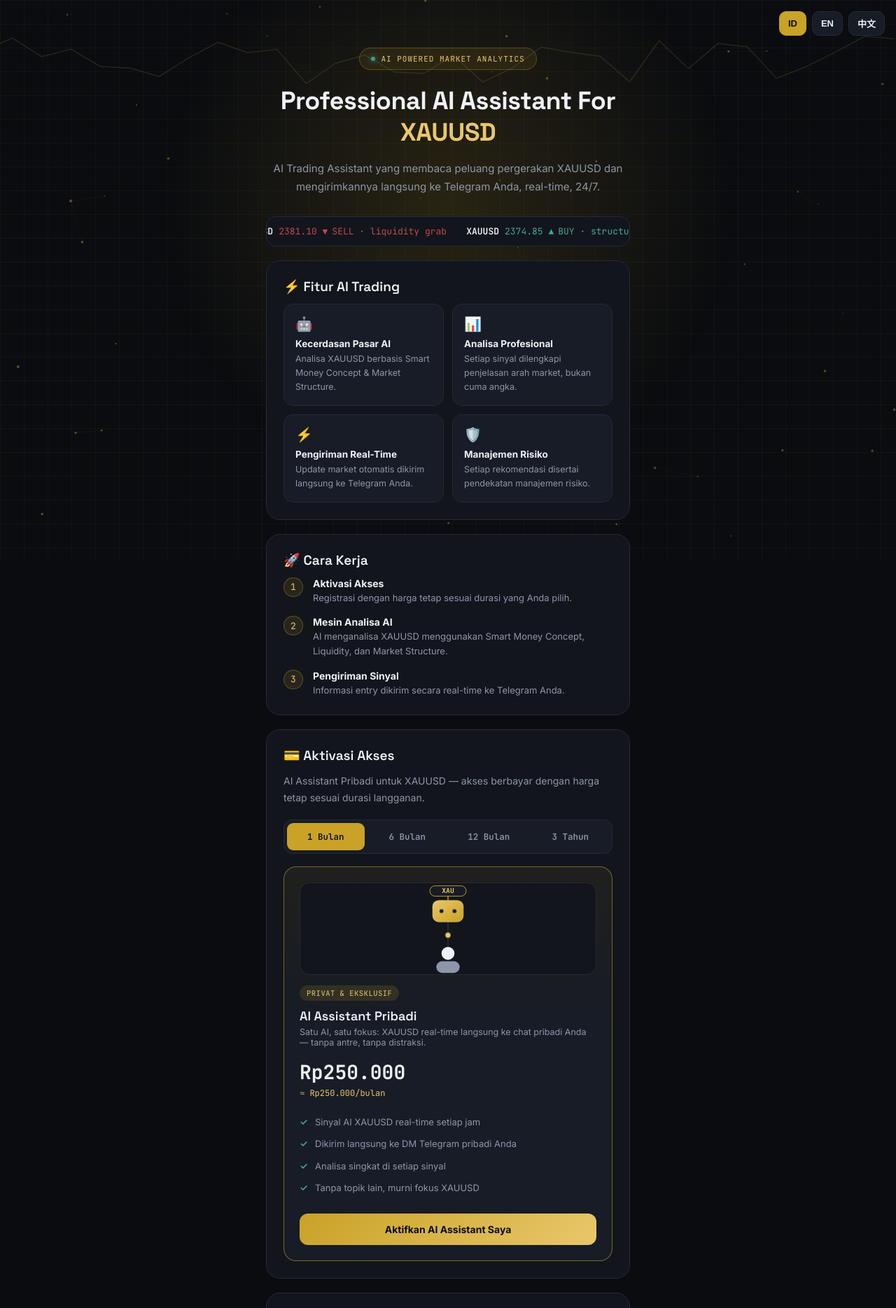
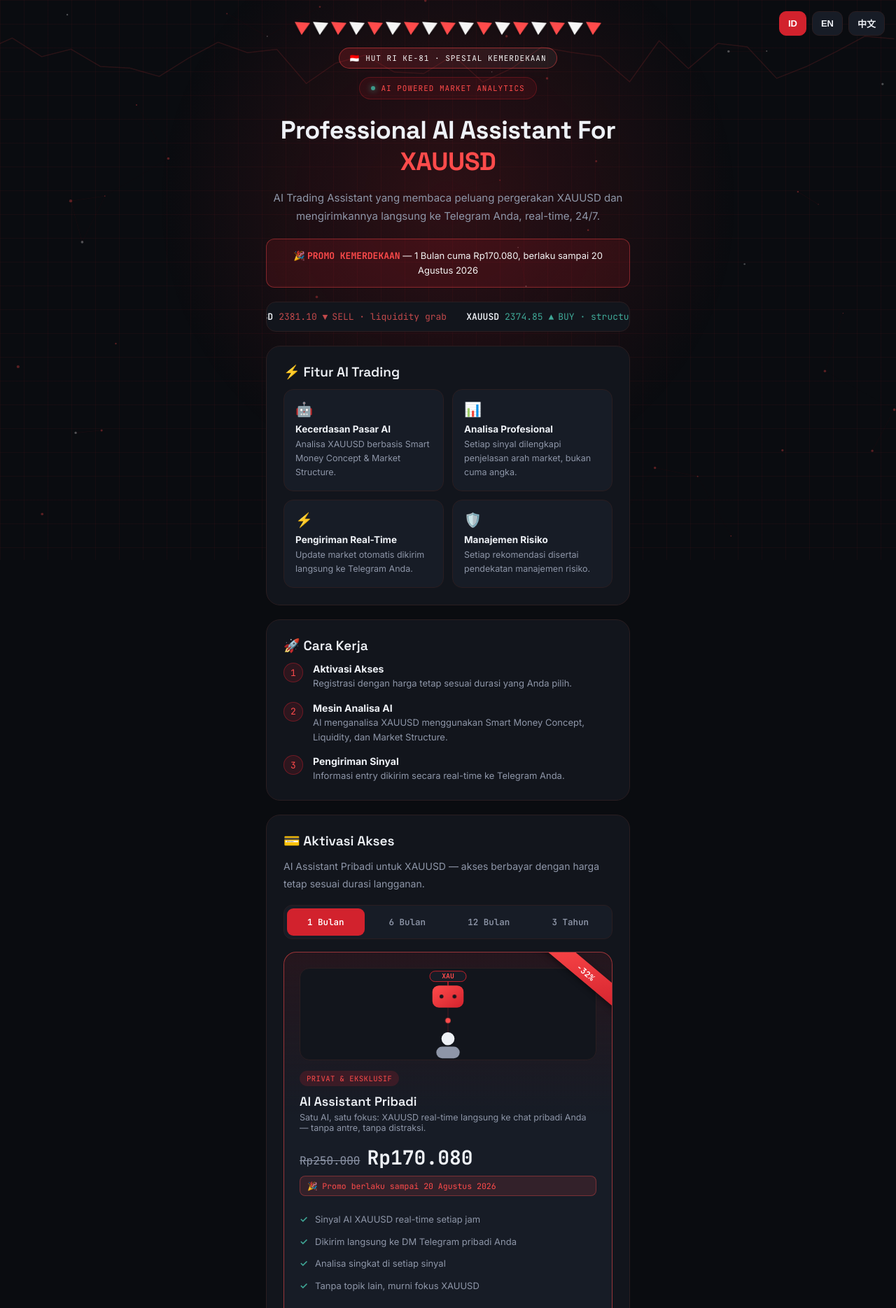
Before and after one commit to yuriandiarma15-lang/signalAIXAU, a website: page public/index.html in a window 1280 px wide. Shown: the top 1869 px of the page at 70% size. Drawn offline with Linux system fonts and the light colour scheme.

Commit message:
Update index.html

```diff
--- a/public/index.html
+++ b/public/index.html
@@ -3,7 +3,7 @@
 <head>
 <meta charset="UTF-8">
 <meta name="viewport" content="width=device-width, initial-scale=1.0">
-<title>XAU AI Intelligence | Professional Trading System</title>
+<title>XAU AI Intelligence | Promo Kemerdekaan RI ke-81</title>
 
 <!-- Google Analytics -->
 <script async src="https://www.googletagmanager.com/gtag/js?id=G-DCVKX2J5CM"></script>
@@ -22,9 +22,10 @@
     --bg:#0a0c10;
     --surface:#12151c;
     --surface-2:#171c26;
-    --border:#242a37;
-    --gold:#c9a227;
-    --gold-bright:#e9c76a;
+    --border:#2a1e21;
+    --gold:#D2222D;
+    --gold-bright:#FF4B4B;
+    --putih:#F5F5F5;
     --text:#eef1f6;
     --text-muted:#8e96a8;
     --buy:#3fa796;
@@ -52,8 +53,8 @@
     inset:0;
     z-index:-2;
     background-image:
-      linear-gradient(rgba(201,162,39,.05) 1px, transparent 1px),
-      linear-gradient(90deg, rgba(201,162,39,.05) 1px, transparent 1px);
+      linear-gradient(rgba(210,34,45,.06) 1px, transparent 1px),
+      linear-gradient(90deg, rgba(210,34,45,.06) 1px, transparent 1px);
     background-size:34px 34px;
   }
   body::after{
@@ -64,7 +65,7 @@
     width:900px;
     height:900px;
     transform:translateX(-50%);
-    background:radial-gradient(circle, rgba(201,162,39,.16), transparent 65%);
+    background:radial-gradient(circle, rgba(210,34,45,.18), transparent 65%);
     z-index:-1;
     pointer-events:none;
   }
@@ -89,8 +90,8 @@
     font-weight:600;
     font-size:13px;
   }
-  .lang button:hover{ background:var(--gold); color:#0a0c10; border-color:var(--gold); }
-  .lang button.active{ background:var(--gold); color:#0a0c10; border-color:var(--gold); }
+  .lang button:hover{ background:var(--gold); color:#fff; border-color:var(--gold); }
+  .lang button.active{ background:var(--gold); color:#fff; border-color:var(--gold); }
 
   #bgCanvas{
     position:fixed;
@@ -105,7 +106,43 @@
     padding:24px 20px 40px;
   }
 
-  .hero{ text-align:center; padding-top:44px; }
+  /* ===== Bunting (bendera segitiga merah-putih) ===== */
+  .bunting{
+    display:flex;
+    justify-content:center;
+    padding-top:8px;
+  }
+  .pennant{
+    width:0; height:0;
+    border-left:11px solid transparent;
+    border-right:11px solid transparent;
+    border-top:18px solid var(--flagcolor);
+    margin:0 2px;
+    transform-origin:top center;
+    animation:sway 3.2s ease-in-out infinite;
+    filter:drop-shadow(0 2px 3px rgba(0,0,0,.35));
+  }
+  .pennant:nth-child(odd){ --flagcolor:var(--gold-bright); animation-delay:0s; }
+  .pennant:nth-child(even){ --flagcolor:var(--putih); animation-delay:.35s; }
+  @keyframes sway{ 0%,100%{ transform:rotate(-4deg); } 50%{ transform:rotate(4deg); } }
+
+  .hero{ text-align:center; padding-top:18px; }
+
+  .indep-badge{
+    display:inline-flex;
+    align-items:center;
+    gap:8px;
+    padding:7px 14px;
+    border-radius:50px;
+    background:linear-gradient(90deg, rgba(210,34,45,.22), rgba(245,245,245,.06));
+    border:1px solid rgba(255,75,75,.45);
+    color:var(--putih);
+    font-family:var(--font-mono);
+    font-size:11px;
+    letter-spacing:1px;
+    text-transform:uppercase;
+    margin-bottom:12px;
+  }
 
   .eyebrow{
     display:inline-flex;
@@ -113,8 +150,8 @@
     gap:8px;
     padding:8px 16px;
     border-radius:50px;
-    background:rgba(201,162,39,.1);
-    border:1px solid rgba(201,162,39,.3);
+    background:rgba(210,34,45,.1);
+    border:1px solid rgba(210,34,45,.3);
     color:var(--gold-bright);
     font-family:var(--font-mono);
     font-size:11px;
@@ -146,8 +183,20 @@
     color:var(--text-muted);
   }
 
+  .promo-strip{
+    margin-top:18px;
+    padding:13px 16px;
+    border-radius:12px;
+    background:rgba(210,34,45,.14);
+    border:1px solid rgba(255,75,75,.4);
+    font-size:13px;
+    color:var(--putih);
+    line-height:1.6;
+  }
+  .promo-strip strong{ color:var(--gold-bright); font-family:var(--font-mono); }
+
   .ticker-wrap{
-    margin-top:28px;
+    margin-top:20px;
     border:1px solid var(--border);
     border-radius:14px;
     background:var(--surface);
@@ -240,8 +289,8 @@
     flex:0 0 auto;
     width:28px; height:28px;
     border-radius:50%;
-    background:rgba(201,162,39,.12);
-    border:1px solid rgba(201,162,39,.35);
+    background:rgba(210,34,45,.14);
+    border:1px solid rgba(210,34,45,.4);
     color:var(--gold-bright);
     font-family:var(--font-mono);
     font-size:13px;
@@ -273,7 +322,7 @@
   }
   .toggle-row button.active{
     background:var(--gold);
-    color:#0a0c10;
+    color:#fff;
   }
 
   .plans{ display:flex; flex-direction:column; gap:14px; }
@@ -283,10 +332,28 @@
     border:1px solid var(--border);
     background:var(--surface-2);
     padding:22px;
+    overflow:hidden;
   }
   .plan.highlight{
-    border-color:rgba(201,162,39,.55);
-    background:linear-gradient(180deg, rgba(201,162,39,.08), var(--surface-2) 40%);
+    border-color:rgba(255,75,75,.55);
+    background:linear-gradient(180deg, rgba(210,34,45,.1), var(--surface-2) 40%);
+  }
+  .promo-ribbon{
+    display:none;
+    position:absolute;
+    top:16px;
+    right:-38px;
+    width:150px;
+    text-align:center;
+    transform:rotate(40deg);
+    background:linear-gradient(135deg,var(--gold-bright),var(--gold));
+    color:#fff;
+    font-family:var(--font-mono);
+    font-weight:700;
+    font-size:11.5px;
+    letter-spacing:.5px;
+    padding:5px 0;
+    box-shadow:0 3px 8px rgba(0,0,0,.4);
   }
   .plan-icon{
     width:100%;
@@ -316,20 +383,44 @@
     text-transform:uppercase;
     padding:4px 10px;
     border-radius:50px;
-    background:rgba(201,162,39,.15);
+    background:rgba(210,34,45,.18);
     color:var(--gold-bright);
     margin-bottom:10px;
   }
   .plan-name{ font-family:var(--font-display); font-size:18px; font-weight:600; margin:0 0 4px; }
   .plan-tag{ font-size:12.5px; color:var(--text-muted); margin-bottom:16px; }
   .plan-price{
+    display:flex;
+    align-items:baseline;
+    gap:10px;
+    flex-wrap:wrap;
+  }
+  .price-old{
+    display:none;
+    font-family:var(--font-mono);
+    font-size:16px;
+    color:var(--text-muted);
+    text-decoration:line-through;
+  }
+  #priceP{
     font-family:var(--font-mono);
     font-size:28px;
     font-weight:700;
     color:var(--text);
   }
   .plan-price small{ font-size:13px; color:var(--text-muted); font-weight:500; }
-  .plan-permonth{ font-size:12px; color:var(--gold-bright); font-family:var(--font-mono); margin-top:4px; min-height:16px; }
+  .promo-note{
+    display:none;
+    margin-top:8px;
+    font-size:11.5px;
+    font-family:var(--font-mono);
+    color:var(--gold-bright);
+    background:rgba(255,75,75,.12);
+    border:1px solid rgba(255,75,75,.35);
+    padding:6px 10px;
+    border-radius:8px;
+  }
+  .plan-permonth{ font-size:12px; color:var(--gold-bright); font-family:var(--font-mono); margin-top:8px; min-height:16px; }
   .plan-features{ list-style:none; padding:0; margin:18px 0 20px; }
   .plan-features li{
     font-size:13px;
@@ -354,7 +445,7 @@
     font-size:14px;
     text-decoration:none;
     background:linear-gradient(135deg,var(--gold),var(--gold-bright));
-    color:#0a0c10;
+    color:#fff;
     border:none;
   }
 
@@ -366,7 +457,7 @@
     text-align:center;
     text-decoration:none;
     background:linear-gradient(135deg,var(--gold),var(--gold-bright));
-    color:#0a0c10;
+    color:#fff;
     font-weight:700;
     font-size:14.5px;
     transition:.25s;
@@ -390,8 +481,16 @@
     text-align:center;
   }
 
+  .tricolor-bar{
+    margin-top:26px;
+    height:4px;
+    border-radius:4px;
+    background:linear-gradient(90deg, var(--gold) 50%, var(--putih) 50%);
+    opacity:.55;
+  }
+
   .footer{
-    margin-top:30px;
+    margin-top:14px;
     text-align:center;
     font-size:11.5px;
     color:#5b6272;
@@ -415,10 +514,17 @@
 
 <div class="container">
 
+  <div class="bunting" id="bunting"></div>
+
   <section class="hero">
+    <div class="indep-badge">🇮🇩 <span id="indepText">HUT RI KE-81 · SPESIAL KEMERDEKAAN</span></div>
     <div class="eyebrow"><span class="dot"></span> AI POWERED MARKET ANALYTICS</div>
     <h1 id="heroTitle">Professional AI Assistant For <span class="gold">XAUUSD</span></h1>
     <p class="subtitle" id="heroSubtitle">AI Trading Assistant yang membaca peluang pergerakan XAUUSD dan mengirimkannya langsung ke Telegram Anda, real-time, 24/7.</p>
+
+    <div class="promo-strip" id="promoStrip">
+      🎉 <strong id="promoStripStrong">PROMO KEMERDEKAAN</strong> — <span id="promoStripText">1 Bulan cuma Rp170.080, berlaku sampai 20 Agustus 2026</span>
+    </div>
 
     <div class="ticker-wrap">
       <div class="ticker-track" id="tickerTrack"></div>
@@ -479,6 +585,7 @@
     </div>
     <div class="plans">
       <div class="plan highlight">
+        <div class="promo-ribbon" id="promoRibbon">-32%</div>
         <div class="plan-icon">
           <svg viewBox="0 0 260 140" role="img" aria-label="Satu AI mengirim sinyal XAU langsung ke satu pengguna">
             <defs>
@@ -502,7 +609,11 @@
         <span class="plan-badge" id="planBadgeP">Privat & Eksklusif</span>
         <div class="plan-name" id="planNameP">AI Assistant Pribadi</div>
         <div class="plan-tag" id="planTagP">Satu AI, satu fokus: XAUUSD real-time langsung ke chat pribadi Anda — tanpa antre, tanpa distraksi.</div>
-        <div class="plan-price"><span id="priceP">Rp250.000</span></div>
+        <div class="plan-price">
+          <span class="price-old" id="priceOld"></span>
+          <span id="priceP">Rp250.000</span>
+        </div>
+        <div class="promo-note" id="promoNote">🎉 Promo berlaku sampai 20 Agustus 2026</div>
         <div class="plan-permonth" id="permonthP"></div>
         <ul class="plan-features">
           <li id="planFeatP1">Sinyal AI XAUUSD real-time setiap jam</li>
@@ -537,8 +648,10 @@
     Trader bertanggung jawab atas keputusan trading masing-masing.</span>
   </div>
 
+  <div class="tricolor-bar"></div>
+
   <div class="footer">
-    XAU AI Intelligence © 2026<br>
+    XAU AI Intelligence © 2026 · Dirgahayu Republik Indonesia ke-81<br>
     <span id="footerText">Teknologi Pasar AI Profesional</span>
   </div>
 
@@ -558,6 +671,15 @@ const PRICING_PAID = { "1": 250000, "6": 500000, "12": 850000, "36": 1500000 };
 const DURATION_MONTHS = { "1": 1, "6": 6, "12": 12, "36": 36 };
 const PERMONTH_SUFFIX = { id: "/bulan", en: "/mo", zh: "/月" };
 
+// Promo Kemerdekaan: harga khusus 1 Bulan, berlaku sampai akhir 20 Agustus 2026 (WIB)
+const PROMO_DURATION = "1";
+const PROMO_PRICE = 170080;
+const PROMO_END = new Date("2026-08-21T00:00:00+07:00");
+
+function isPromoActive(){
+  return new Date() < PROMO_END;
+}
+
 let currentDuration = "1";
 
 function formatRupiah(n){
@@ -566,13 +688,31 @@ function formatRupiah(n){
 
 function renderPaidPrice(duration){
   currentDuration = duration;
-  const price = PRICING_PAID[duration];
-  document.getElementById("priceP").textContent = formatRupiah(price);
+  const normalPrice = PRICING_PAID[duration];
+  const promoActive = duration === PROMO_DURATION && isPromoActive();
+  const displayPrice = promoActive ? PROMO_PRICE : normalPrice;
+
+  document.getElementById("priceP").textContent = formatRupiah(displayPrice);
+
+  const oldPriceEl = document.getElementById("priceOld");
+  oldPriceEl.textContent = formatRupiah(normalPrice);
+  oldPriceEl.style.display = promoActive ? "inline" : "none";
+
+  document.getElementById("promoNote").style.display = promoActive ? "block" : "none";
+  document.getElementById("promoRibbon").style.display = promoActive ? "block" : "none";
+  document.getElementById("promoStrip").style.display = isPromoActive() ? "block" : "none";
 
   const months = DURATION_MONTHS[duration];
-  const perMonth = Math.round(price / months);
-  const suffix = PERMONTH_SUFFIX[preferredLanguage];
-  document.getElementById("permonthP").textContent = "≈ " + formatRupiah(perMonth) + suffix;
+  const permonthEl = document.getElementById("permonthP");
+  if(months > 1){
+    const perMonth = Math.round(displayPrice / months);
+    const suffix = PERMONTH_SUFFIX[preferredLanguage];
+    permonthEl.textContent = "≈ " + formatRupiah(perMonth) + suffix;
+    permonthEl.style.display = "block";
+  } else {
+    permonthEl.textContent = "";
+    permonthEl.style.display = "none";
+  }
 }
 
 document.getElementById("durationToggle").addEventListener("click", (e)=>{
@@ -617,6 +757,14 @@ function renderTicker(){
 }
 renderTicker();
 
+function renderBunting(){
+  const wrap = document.getElementById("bunting");
+  let html = "";
+  for(let i=0;i<17;i++){ html += '<div class="pennant"></div>'; }
+  wrap.innerHTML = html;
+}
+renderBunting();
+
 // Language preference kept in memory for this session (localStorage is not
 // available inside the artifact sandbox)
 const heroText = {
@@ -635,6 +783,11 @@ const heroText = {
 };
 
 const i18n = {
+  indepText:       { id: "HUT RI KE-81 · SPESIAL KEMERDEKAAN", en: "81st Independence Day · Special Promo", zh: "独立81周年 · 特别促销" },
+  promoStripStrong:{ id: "PROMO KEMERDEKAAN", en: "INDEPENDENCE DAY PROMO", zh: "独立日促销" },
+  promoStripText:  { id: "1 Bulan cuma Rp170.080, berlaku sampai 20 Agustus 2026", en: "1 Month only Rp170,080, valid until August 20, 2026", zh: "1个月仅需Rp170,080，有效期至2026年8月20日" },
+  promoNote:       { id: "🎉 Promo berlaku sampai 20 Agustus 2026", en: "🎉 Promo valid until August 20, 2026", zh: "🎉 促销有效期至2026年8月20日" },
+
   featuresTitle:   { id: "⚡ Fitur AI Trading", en: "⚡ AI Trading Features", zh: "⚡ AI 交易功能" },
   feat1Title:      { id: "Kecerdasan Pasar AI", en: "AI Market Intelligence", zh: "AI 市场智能" },
   feat1Desc:       { id: "Analisa XAUUSD berbasis Smart Money Concept & Market Structure.", en: "XAUUSD analysis based on Smart Money Concept & Market Structure.", zh: "基于聪明钱理论（SMC）与市场结构的 XAUUSD 分析。" },
@@ -663,7 +816,6 @@ const i18n = {
   planBadgeP:      { id: "Privat & Eksklusif", en: "Private & Exclusive", zh: "私享专属" },
   planNameP:       { id: "AI Assistant Pribadi", en: "Personal AI Assistant", zh: "私人 AI 助手" },
   planTagP:        { id: "Satu AI, satu fokus: XAUUSD real-time langsung ke chat pribadi Anda — tanpa antre, tanpa distraksi.", en: "One AI, one focus: real-time XAUUSD straight to your private chat — no queue, no distractions.", zh: "一个 AI，专注一件事：XAUUSD 实时信号直接发送到您的私人聊天 — 无需排队，无干扰。" },
-  permonthP:       { id: "Harga tetap, sekali bayar untuk akses penuh", en: "Fixed price, one-time payment for full access", zh: "固定价格，一次性付款获得完整访问权限" },
   planFeatP1:      { id: "Sinyal AI XAUUSD real-time setiap jam", en: "Real-time AI XAUUSD signals every hour", zh: "每小时实时 AI XAUUSD 信号" },
   planFeatP2:      { id: "Dikirim langsung ke DM Telegram pribadi Anda", en: "Delivered straight to your private Telegram DM", zh: "直接发送到您的 Telegram 私信" },
   planFeatP3:      { id: "Analisa singkat di setiap sinyal", en: "Brief analysis included with every signal", zh: "每个信号附带简要分析" },
@@ -727,7 +879,7 @@ document.querySelectorAll(".card").forEach((card, i)=>{
 
 /* =====================
    ANIMATED TECH BACKGROUND
-   AI network nodes (drifting, connecting lines) + a slow
+   AI network nodes (drifting, connecting lines, merah-putih) + a slow
    scrolling "market chart" line near the top of the page.
    ===================== */
 (function(){
@@ -743,12 +895,13 @@ document.querySelectorAll(".card").forEach((card, i)=>{
   window.addEventListener("resize", resize);
 
   const NODE_COUNT = Math.min(50, Math.floor((window.innerWidth * window.innerHeight) / 22000));
-  const nodes = Array.from({length: NODE_COUNT}, () => ({
+  const nodes = Array.from({length: NODE_COUNT}, (_, idx) => ({
     x: Math.random() * w,
     y: Math.random() * h,
     vx: (Math.random() - 0.5) * 0.22,
     vy: (Math.random() - 0.5) * 0.22,
-    r: Math.random() * 1.6 + 0.6
+    r: Math.random() * 1.6 + 0.6,
+    white: idx % 4 === 0
   }));
 
   const CHART_SPACING = 42;
@@ -763,7 +916,7 @@ document.querySelectorAll(".card").forEach((card, i)=>{
         const a = nodes[i], b = nodes[j];
         const dist = Math.hypot(a.x - b.x, a.y - b.y);
         if(dist < 130){
-          ctx.strokeStyle = `rgba(201,162,39,${(1 - dist / 130) * 0.16})`;
+          ctx.strokeStyle = `rgba(210,34,45,${(1 - dist / 130) * 0.16})`;
           ctx.lineWidth = 1;
           ctx.beginPath();
           ctx.moveTo(a.x, a.y);
@@ -773,12 +926,12 @@ document.querySelectorAll(".card").forEach((card, i)=>{
       }
     }
 
-    ctx.fillStyle = "rgba(233,199,106,0.55)";
     for(const n of nodes){
       n.x += n.vx;
       n.y += n.vy;
       if(n.x < 0 || n.x > w) n.vx *= -1;
       if(n.y < 0 || n.y > h) n.vy *= -1;
+      ctx.fillStyle = n.white ? "rgba(245,245,245,0.5)" : "rgba(255,75,75,0.55)";
       ctx.beginPath();
       ctx.arc(n.x, n.y, n.r, 0, Math.PI * 2);
       ctx.fill();
@@ -787,7 +940,7 @@ document.querySelectorAll(".card").forEach((card, i)=>{
     chartOffset += 0.5;
     const baseY = 120;
     const amp = 70;
-    ctx.strokeStyle = "rgba(233,199,106,0.22)";
+    ctx.strokeStyle = "rgba(255,75,75,0.22)";
     ctx.lineWidth = 1.5;
     ctx.beginPath();
     let started = false;
```
